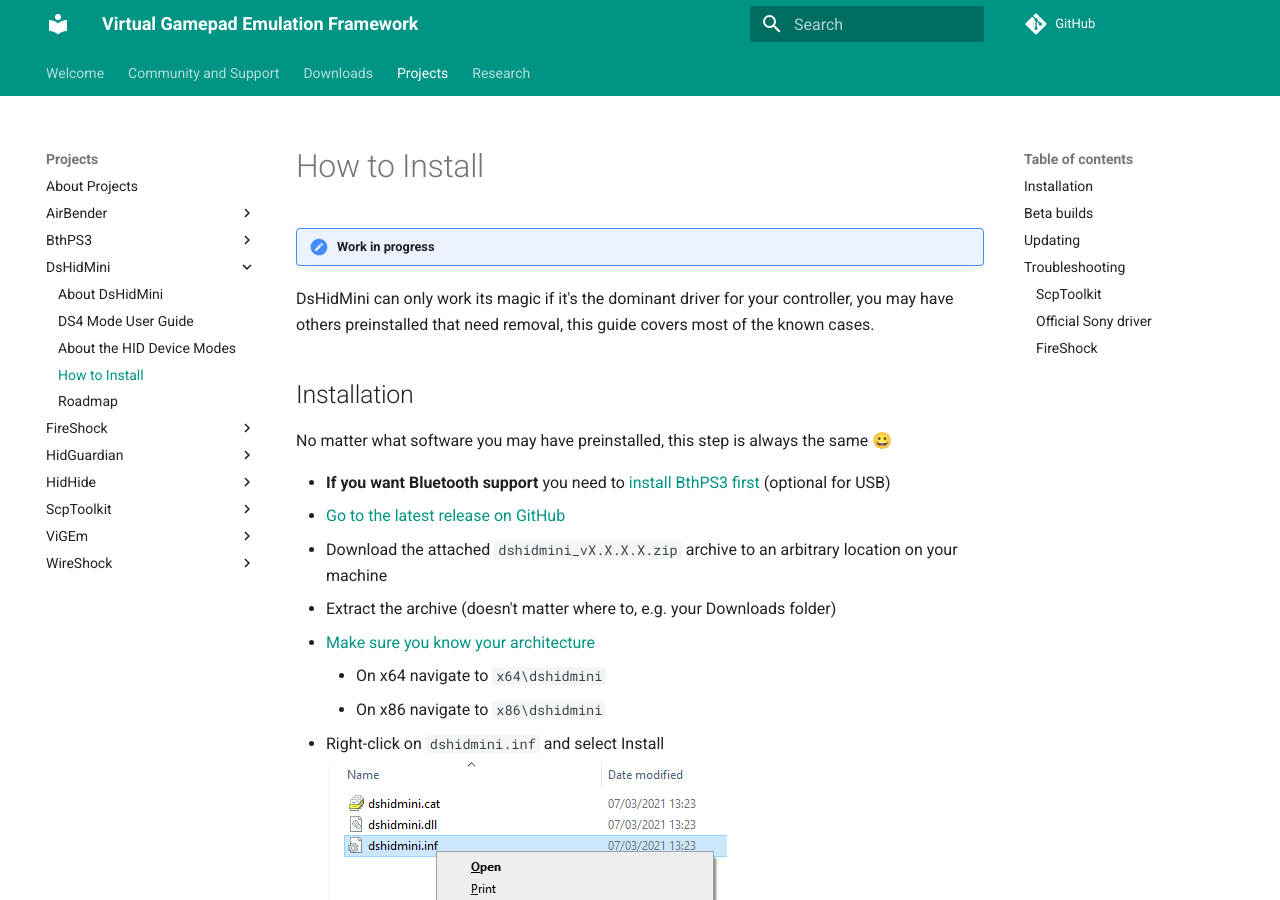
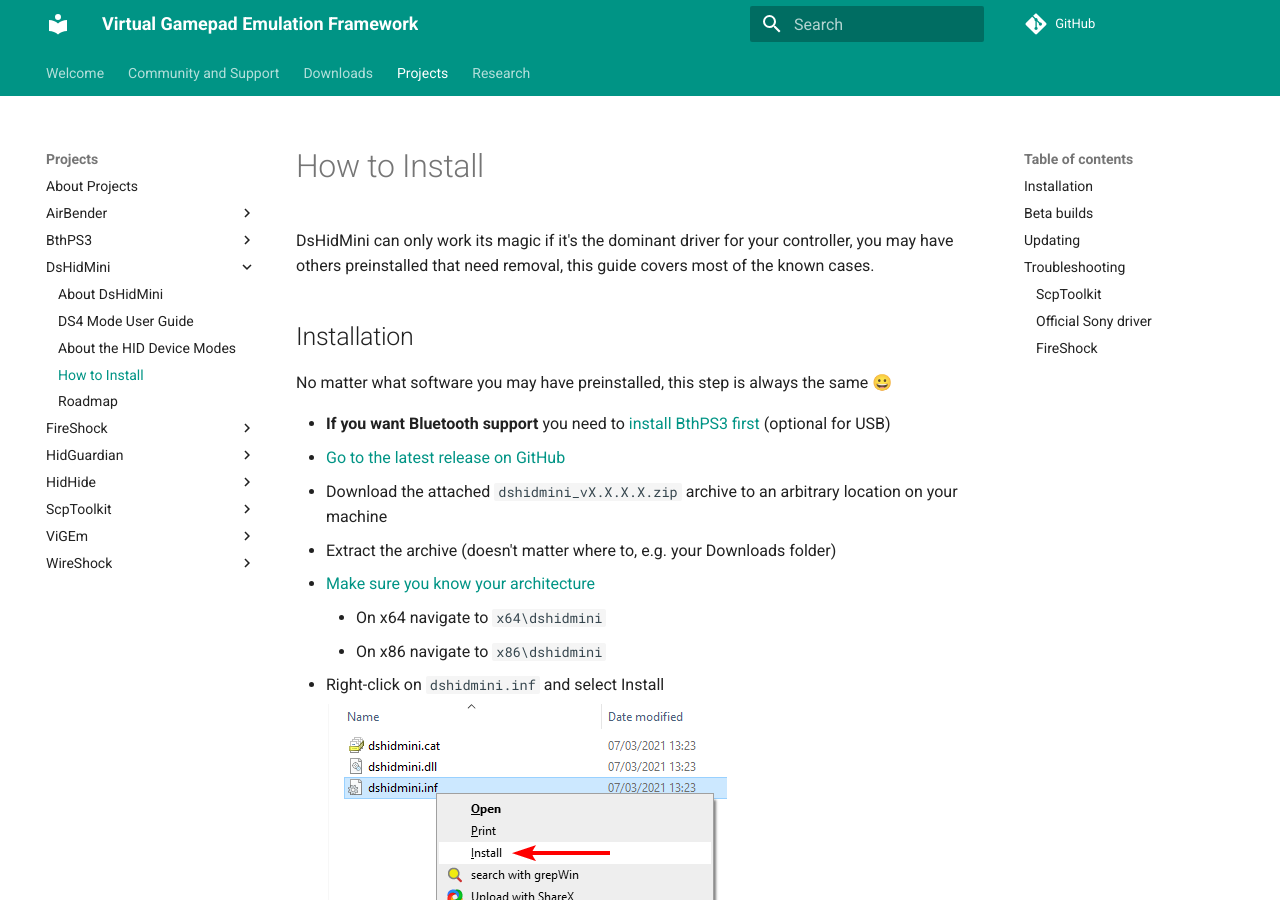
Before and after one commit to nefarius/ViGEm.github.io, an MkDocs documentation site: the page built from docs/projects/DsHidMini/How-to-Install.md, in a window 1280 px wide and 900 px high. Built offline with MkDocs 1.6.1 and Material for MkDocs 9.7.7, drawn with Linux system fonts in a browser that asks for light colours; comment, search, counter and statistics services are not loaded.

Commit message:
Removed disclaimer

```diff
--- a/docs/projects/DsHidMini/How-to-Install.md
+++ b/docs/projects/DsHidMini/How-to-Install.md
@@ -1,6 +1,4 @@
 # How to Install
-
-!!! important "Work in progress"
 
 DsHidMini can only work its magic if it's the dominant driver for your controller, you may have others preinstalled that need removal, this guide covers most of the known cases.
 
```
